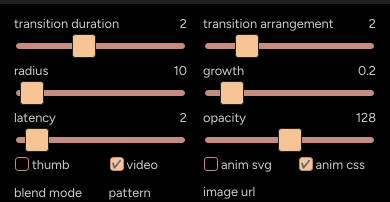
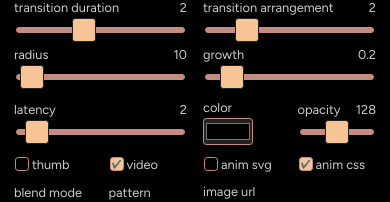
Before and after one commit to cincplug/lukonica, a React (Create React App) app: page / in a window 390 px wide. Shown: the part 556-758 px from the top of the page. Built offline with nearby package versions, Linux system fonts and the light colour scheme; no server answers.

Commit message:
Regroup color and opacity

```diff
--- a/src/_setup.json
+++ b/src/_setup.json
@@ -63,6 +63,12 @@
     "min": 20,
     "max": 100,
     "step": 1
+  },
+  {
+    "id": "color",
+    "description": "Color of particles",
+    "value": "#000000",
+    "type": "color"
   },
   {
     "id": "opacity",
@@ -161,11 +167,5 @@
     "min": 0,
     "max": 255,
     "step": 1
-  },
-  {
-    "id": "color",
-    "description": "Color of particles",
-    "value": "#000000",
-    "type": "color"
   }
 ]
--- a/src/styles.scss
+++ b/src/styles.scss
@@ -231,6 +231,9 @@ pre {
       &--button {
         grid-column: span 3;
       }
+      &--opacity {
+        grid-column: span 3;
+      }
     }
     &--button {
       grid-column: span 4;
@@ -268,6 +271,10 @@ pre {
     grid-column: span 6;
     position: relative;
     width: 1rem;
+  }
+  &--opacity {
+    grid-column: span 6;
+    min-width: 0;
   }
   &--button {
     grid-column: span 6;
@@ -307,7 +314,7 @@ label {
     margin: 0;
   }
   [type="color"] + & {
-    display: none;
+    margin: 0.4rem 0 0.2rem;
   }
 }
 
```
